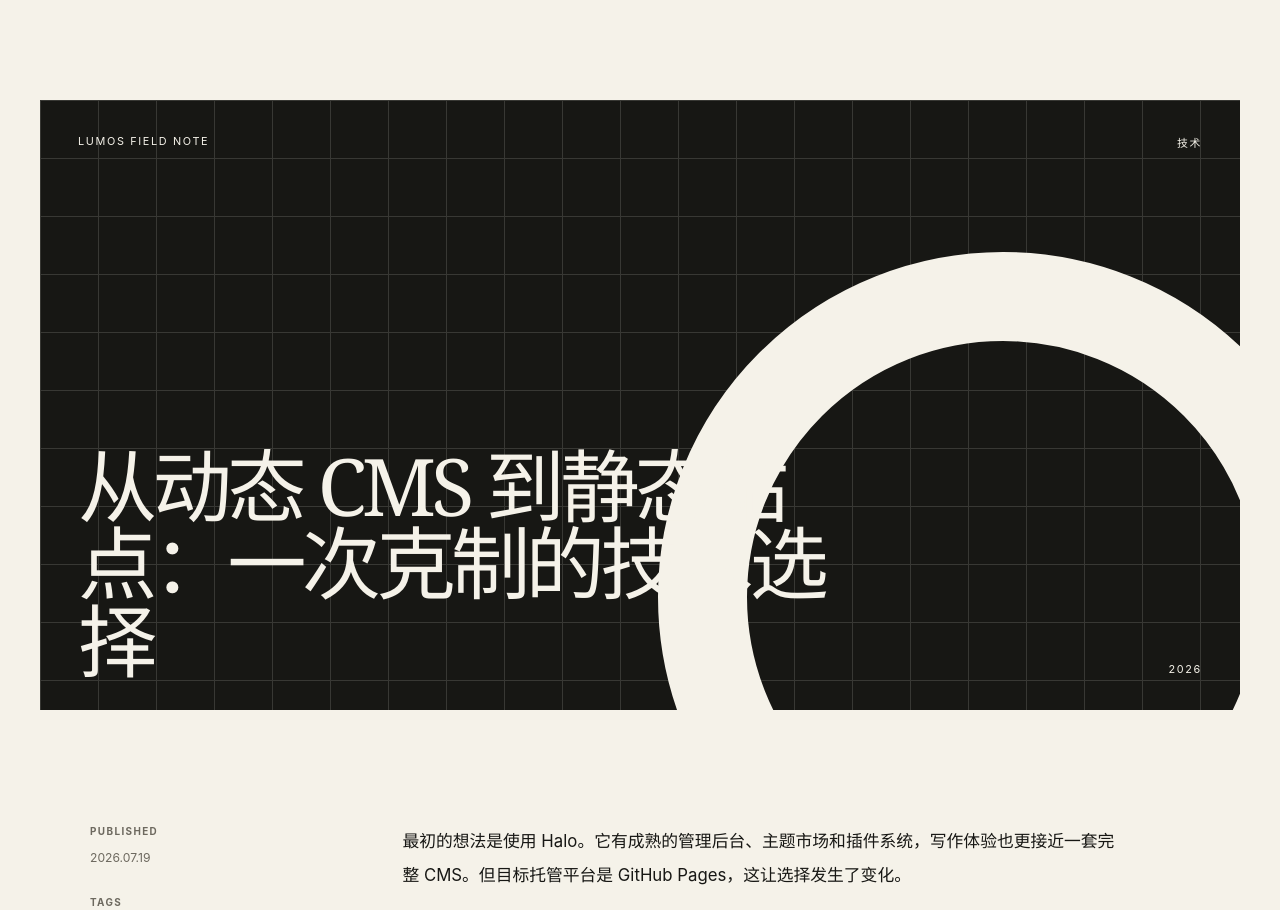
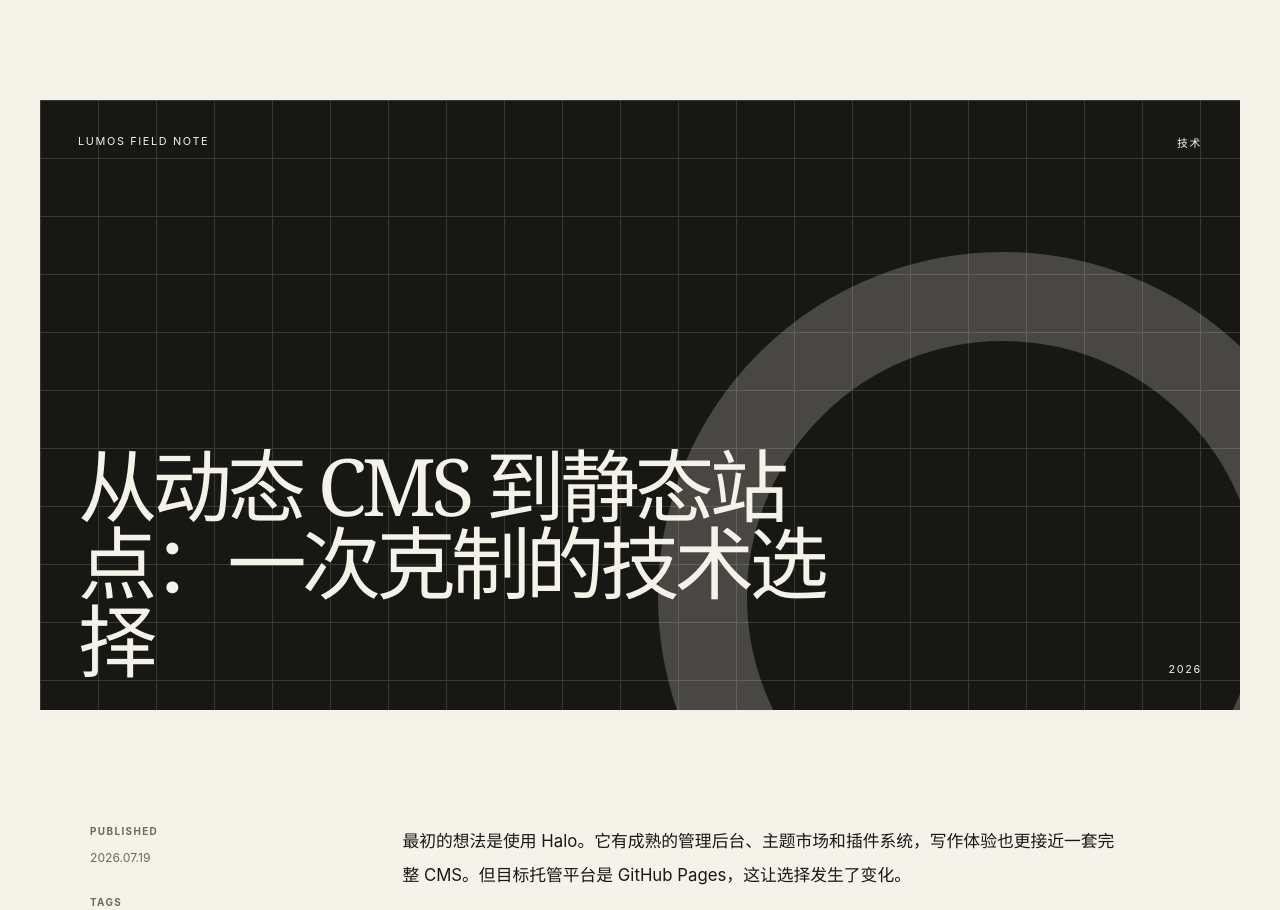
Before and after one commit to lumos706/lumos706.github.io, an Astro site: page /posts/static-over-dynamic in a window 1280 px wide. Shown: the part 550-1460 px from the top of the page. Built offline with nearby package versions, Linux system fonts and the light colour scheme; Astro itself is replaced by a stand-in of ours.

Commit message:
fix: keep article cover titles above decoration

```diff
--- a/src/pages/posts/[...id].astro
+++ b/src/pages/posts/[...id].astro
@@ -128,19 +128,19 @@ const publishedISO = post.data.pubDate.toISOString();
   .article-header > p { max-width: 690px; margin: 36px 0 0; color: var(--muted); font-size: 1.08rem; line-height: 1.9; }
 
   .article-cover { position: relative; min-height: clamp(360px, 48vw, 610px); overflow: hidden; isolation: isolate; }
-  .article-cover::before, .article-cover::after { position: absolute; z-index: -1; content: ''; }
-  .article-cover::before { right: -9%; bottom: -38%; width: min(56vw, 690px); aspect-ratio: 1; border: clamp(58px, 7vw, 104px) solid currentColor; border-radius: 50%; }
+  .article-cover::before, .article-cover::after { position: absolute; z-index: 0; content: ''; }
+  .article-cover::before { right: -9%; bottom: -38%; width: min(56vw, 690px); aspect-ratio: 1; border: clamp(58px, 7vw, 104px) solid currentColor; border-radius: 50%; opacity: 0.22; }
   .article-cover::after { inset: 0; opacity: 0.15; background-image: linear-gradient(currentColor 1px, transparent 1px), linear-gradient(90deg, currentColor 1px, transparent 1px); background-size: 58px 58px; }
   .cover-light { color: #171714; background: #ddff57; }
   .cover-violet { color: #f5f2e9; background: #6657d8; }
   .cover-ink { color: #f5f2e9; background: #171714; }
   .cover-paper { color: #171714; background: #ebe5d8; }
   :root[data-theme='dark'] .cover-paper { color: #f5f2e9; background: #292821; }
-  .cover-top, .cover-category, .cover-year { position: absolute; z-index: 1; font-size: 0.68rem; letter-spacing: 0.15em; }
+  .cover-top, .cover-category, .cover-year { position: absolute; z-index: 2; font-size: 0.68rem; letter-spacing: 0.15em; }
   .cover-top { top: 34px; left: 38px; }
   .cover-category { top: 34px; right: 38px; }
   .cover-year { right: 38px; bottom: 34px; }
-  .cover-title { position: absolute; z-index: 1; bottom: 30px; left: 38px; width: min(66%, 760px); font: 500 clamp(3.1rem, 6.2vw, 6.2rem) / 0.98 var(--serif); letter-spacing: -0.06em; }
+  .cover-title { position: absolute; z-index: 2; bottom: 30px; left: 38px; width: min(66%, 760px); font: 500 clamp(3.1rem, 6.2vw, 6.2rem) / 0.98 var(--serif); letter-spacing: -0.06em; }
 
   .article-grid { display: grid; max-width: 1100px; grid-template-columns: 210px minmax(0, 720px); gap: clamp(58px, 8vw, 112px); padding-block: clamp(88px, 9vw, 132px); }
   .article-aside { position: sticky; top: 32px; align-self: start; }
```
